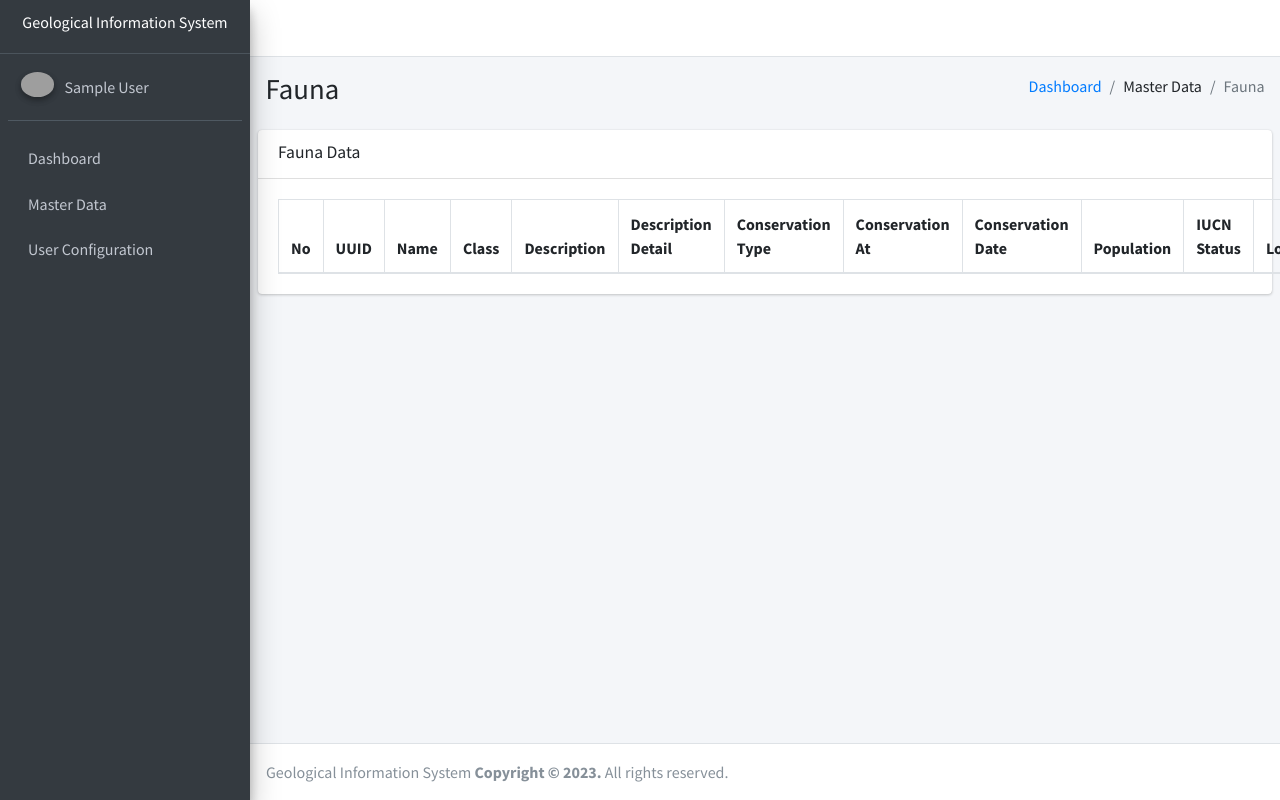
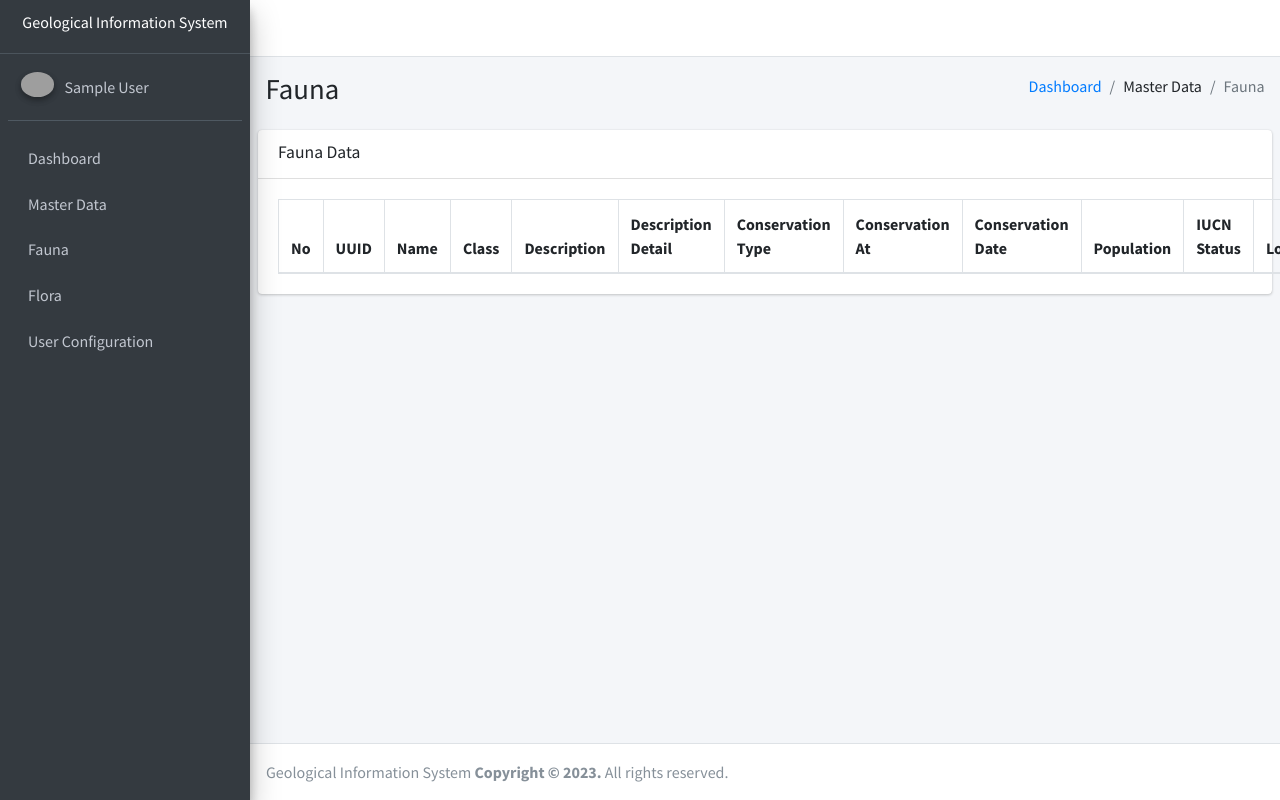
Before and after one commit to AdyShaputraa/ff-gis, a CodeIgniter app: page /database/index.php/fauna/index in a window 1280 px wide; the page is wider, and only the part inside the window is pictured. Run offline with CodeIgniter, Linux system fonts and the light colour scheme; the visitor is signed in with stand-in values (Sample User, id 1); lists and menus that the app fills with data are empty; some libraries are stand-ins or nearby versions; grey boxes are pictures that could not be loaded.

Commit message:
change sidebar and base url

```diff
--- a/application/views/layout/footer.php
+++ b/application/views/layout/footer.php
@@ -4,16 +4,16 @@
         <aside class="control-sidebar control-sidebar-dark"></aside>
     </div>
 
-    <script src="vendor/almasaeed2010/adminlte/plugins/jquery/jquery.min.js"></script>
-    <script src="vendor/almasaeed2010/adminlte/plugins/bootstrap/js/bootstrap.bundle.min.js"></script>
-    <script src="vendor/almasaeed2010/adminlte/dist/js/adminlte.min.js"></script>
-    <script src="vendor/almasaeed2010/adminlte/plugins/datatables/jquery.dataTables.min.js"></script>
-    <script src="vendor/almasaeed2010/adminlte/plugins/datatables-bs4/js/dataTables.bootstrap4.min.js"></script>
-    <script src="vendor/almasaeed2010/adminlte/plugins/datatables-responsive/js/dataTables.responsive.min.js"></script>
-    <script src="vendor/almasaeed2010/adminlte/plugins/datatables-responsive/js/responsive.bootstrap4.min.js"></script>
-    <script src="vendor/almasaeed2010/adminlte/plugins/datatables-buttons/js/dataTables.buttons.min.js"></script>
-    <script src="vendor/almasaeed2010/adminlte/plugins/select2/js/select2.full.min.js"></script>
-    <script src="vendor/almasaeed2010/adminlte/plugins/chart.js/Chart.min.js"></script>
+    <script src="<?= base_url('vendor/almasaeed2010/adminlte/plugins/jquery/jquery.min.js'); ?>"></script>
+    <script src="<?= base_url('vendor/almasaeed2010/adminlte/plugins/bootstrap/js/bootstrap.bundle.min.js'); ?>"></script>
+    <script src="<?= base_url('vendor/almasaeed2010/adminlte/dist/js/adminlte.min.js'); ?>"></script>
+    <script src="<?= base_url('vendor/almasaeed2010/adminlte/plugins/datatables/jquery.dataTables.min.js'); ?>"></script>
+    <script src="<?= base_url('vendor/almasaeed2010/adminlte/plugins/datatables-bs4/js/dataTables.bootstrap4.min.js'); ?>"></script>
+    <script src="<?= base_url('vendor/almasaeed2010/adminlte/plugins/datatables-responsive/js/dataTables.responsive.min.js'); ?>"></script>
+    <script src="<?= base_url('vendor/almasaeed2010/adminlte/plugins/datatables-responsive/js/responsive.bootstrap4.min.js'); ?>"></script>
+    <script src="<?= base_url('vendor/almasaeed2010/adminlte/plugins/datatables-buttons/js/dataTables.buttons.min.js'); ?>"></script>
+    <script src="<?= base_url('vendor/almasaeed2010/adminlte/plugins/select2/js/select2.full.min.js'); ?>"></script>
+    <script src="<?= base_url('vendor/almasaeed2010/adminlte/plugins/chart.js/Chart.min.js'); ?>"></script>
     <script src="<?= base_url('assets/plugins/sweetalert2/sweetalert2.all.min.js'); ?>"></script>
     <script src="<?= base_url('assets/plugins/leaflet/leaflet.js')?>"></script>
     <script src="<?= base_url('assets/plugins/bootstrap-datepicker/dist/js/bootstrap-datepicker.min.js') ?>"></script>
--- a/application/views/layout/header.php
+++ b/application/views/layout/header.php
@@ -5,12 +5,12 @@
     <meta name="viewport" content="width=device-width, initial-scale=1">
     <title>GIS</title>
     <link rel="stylesheet" href="https://fonts.googleapis.com/css?family=Source+Sans+Pro:300,400,400i,700&display=fallback">
-    <link rel="stylesheet" href="vendor/almasaeed2010/adminlte/plugins/fontawesome-free/css/all.min.css">
-    <link rel="stylesheet" href="vendor/almasaeed2010/adminlte/dist/css/adminlte.min.css">
-    <link rel="stylesheet" href="vendor/almasaeed2010/adminlte/plugins/datatables-bs4/css/dataTables.bootstrap4.min.css">
-    <link rel="stylesheet" href="vendor/almasaeed2010/adminlte/plugins/datatables-responsive/css/responsive.bootstrap4.min.css">
-    <link rel="stylesheet" href="vendor/almasaeed2010/adminlte/plugins/select2/css/select2.min.css">
-    <link rel="stylesheet" href="vendor/almasaeed2010/adminlte/plugins/select2-bootstrap4-theme/select2-bootstrap4.min.css">
+    <link rel="stylesheet" href="<?= base_url('vendor/almasaeed2010/adminlte/plugins/fontawesome-free/css/all.min.css'); ?>">
+    <link rel="stylesheet" href="<?= base_url('vendor/almasaeed2010/adminlte/dist/css/adminlte.min.css'); ?>">
+    <link rel="stylesheet" href="<?= base_url('vendor/almasaeed2010/adminlte/plugins/datatables-bs4/css/dataTables.bootstrap4.min.css'); ?>">
+    <link rel="stylesheet" href="<?= base_url('vendor/almasaeed2010/adminlte/plugins/datatables-responsive/css/responsive.bootstrap4.min.css'); ?>">
+    <link rel="stylesheet" href="<?= base_url('vendor/almasaeed2010/adminlte/plugins/select2/css/select2.min.css'); ?>">
+    <link rel="stylesheet" href="<?= base_url('vendor/almasaeed2010/adminlte/plugins/select2-bootstrap4-theme/select2-bootstrap4.min.css'); ?>">
     <link rel="stylesheet" href="<?= base_url('assets/plugins/sweetalert2/sweetalert2.min.css'); ?>">
     <link rel="stylesheet" href="<?= base_url('assets/plugins/leaflet/leaflet.css')?>">
     <link rel="stylesheet" href="<?= base_url('assets/plugins/bootstrap-datepicker/dist/css/bootstrap-datepicker.min.css') ?>">
@@ -64,7 +64,7 @@
             <div class="sidebar">
                 <div class="user-panel mt-3 pb-3 mb-3 d-flex">
                     <div class="image">
-                        <img src="vendor/almasaeed2010/adminlte/dist/img/user2-160x160.jpg" class="img-circle elevation-2" alt="User Image">
+                        <img src="<?= base_url('vendor/almasaeed2010/adminlte/dist/img/user2-160x160.jpg') ?>" class="img-circle elevation-2" alt="User Image">
                     </div>
                     <div class="info">
                         <a href="#" class="d-block">
@@ -75,7 +75,7 @@
 
                 <nav class="mt-2">
                     <ul class="nav nav-pills nav-sidebar flex-column" data-widget="treeview" role="menu" data-accordion="false">
-                        <li class="nav-item nav-tracking">
+                        <li class="nav-item">
                             <a href="<?= base_url('Dashboard') ?>" class="nav-link">
                                 <i class="nav-icon fas fa-tachometer-alt"></i>
                                 <p>Dashboard</p>
@@ -89,22 +89,40 @@
                                     <i class="right fas fa-angle-left"></i>
                                 </p>
                             </a>
-                            <ul class="nav nav-treeview nav-treeview-tracking">
-                                <li class="nav-item nav-tracking-treeview">
-                                    <a href="<?= base_url('Fauna') ?>" class="nav-link">
-                                        <i class="fas fa-paw nav-icon"></i>
-                                        <p>Fauna</p>
+                            <ul class="nav nav-treeview">
+                                <li class="nav-item">
+                                    <a href="<?= base_url('Provinces') ?>" class="nav-link">
+                                        <i class="fas fa-circle nav-icon"></i>
+                                        <p>Provinces</p>
                                     </a>
                                 </li>
-                                <li class="nav-item nav-tracking-treeview">
-                                    <a href="<?= base_url('Flora') ?>" class="nav-link">
-                                        <i class="fas fa-tree nav-icon"></i>
-                                        <p>Flora</p>
+                                <li class="nav-item">
+                                    <a href="<?= base_url('Type/fauna') ?>" class="nav-link">
+                                        <i class="fas fa-circle nav-icon"></i>
+                                        <p>Fauna Type</p>
+                                    </a>
+                                </li>
+                                <li class="nav-item">
+                                    <a href="<?= base_url('Type/flora') ?>" class="nav-link">
+                                        <i class="fas fa-circle nav-icon"></i>
+                                        <p>Flora Type</p>
                                     </a>
                                 </li>
                             </ul>
                         </li>
-                        <li class="nav-item nav-tracking">
+                        <li class="nav-item">
+                            <a href="<?= base_url('Fauna') ?>" class="nav-link">
+                                <i class="fas fa-paw nav-icon"></i>
+                                <p>Fauna</p>
+                            </a>
+                        </li>
+                        <li class="nav-item">
+                            <a href="<?= base_url('Flora') ?>" class="nav-link">
+                                <i class="fas fa-tree nav-icon"></i>
+                                <p>Flora</p>
+                            </a>
+                        </li>
+                        <li class="nav-item">
                             <a href="<?= base_url('User') ?>" class="nav-link">
                                 <i class="nav-icon fas fa-user-alt"></i>
                                 <p>User Configuration</p>
```
